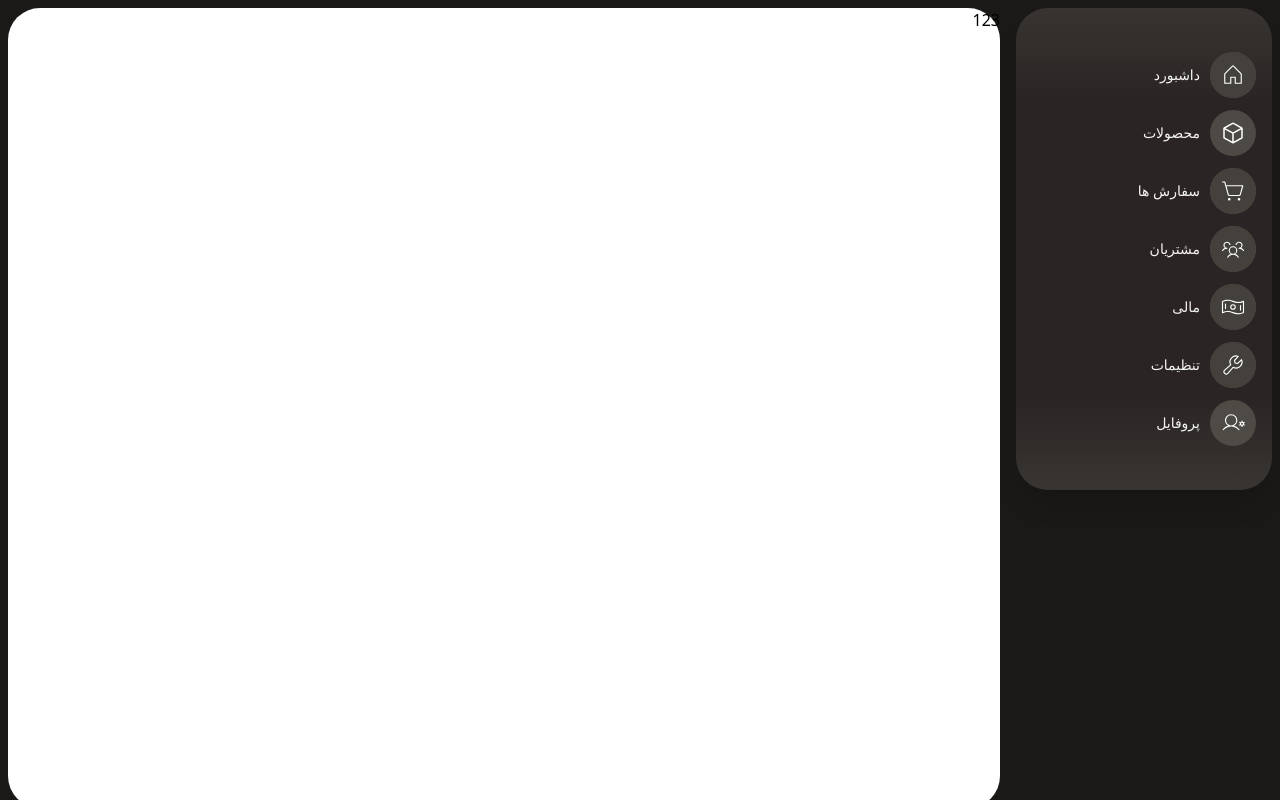
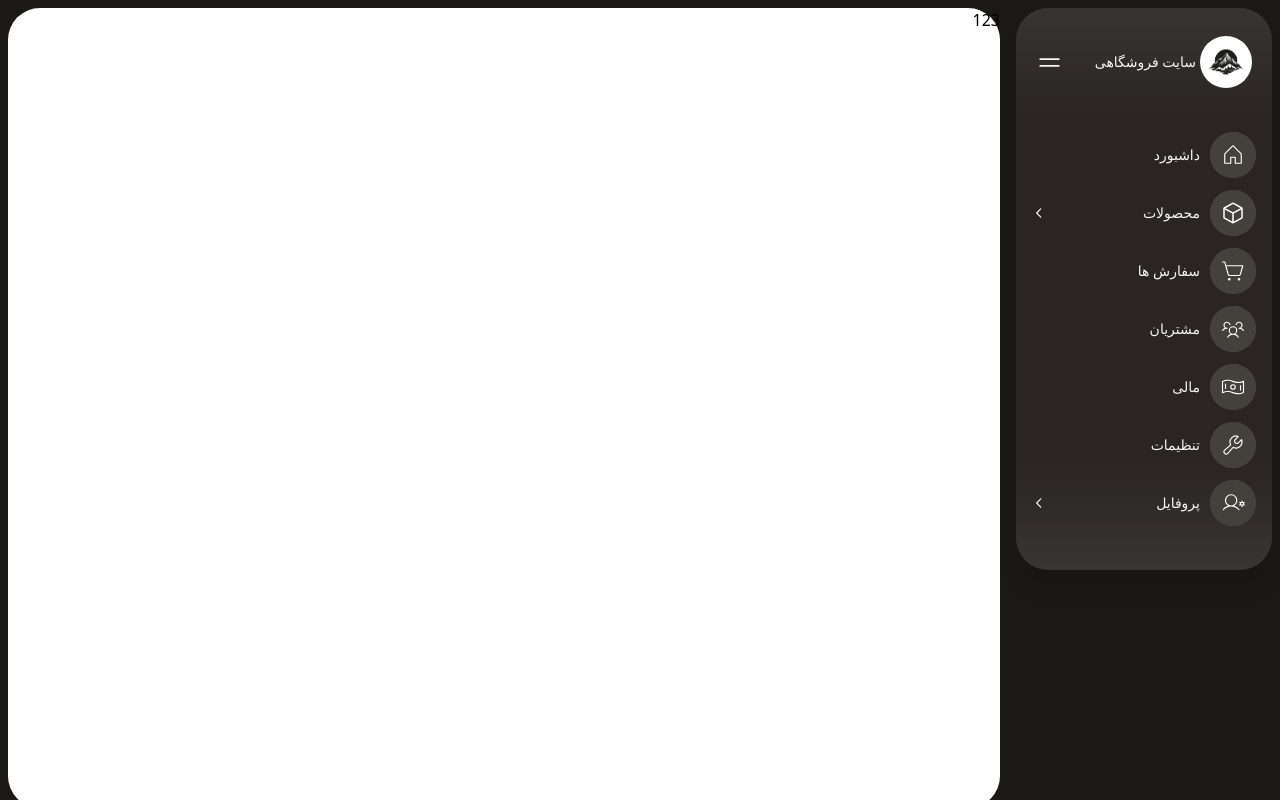
Before and after one commit to Mehregan-A/admin-react-v1, a React (Vite) app: page / in a window 1280 px wide. Built offline with nearby package versions, Linux system fonts and the light colour scheme.

Commit message:
start write sidebar

```diff
--- a/src/components/Sidebar.jsx
+++ b/src/components/Sidebar.jsx
@@ -1,4 +1,4 @@
-// import Image from '/src/assets/images/User.png';
+import Image from '/src/assets/image/logo-sidebar.jpg';
 import { SideItem } from "../assets/data/data.js";
 import { NavLink, useLocation } from "react-router-dom";
 import FaIcons from "./Icon.jsx";
@@ -12,9 +12,7 @@ import { Config } from "../config/Config.jsx";
 import { IoShieldOutline } from "react-icons/io5";
 import {RiBox3Line, RiHome3Fill, RiHome5Fill} from "react-icons/ri";
 import {GoHomeFill} from "react-icons/go";
-// import { getAsyncProfile } from "../feature/redux/ProfileSlice.jsx";
-// import UserWoman from "../assets/images/UserWomen.png";
-// import UserImage from "../assets/images/User.png";
+import {PiEquals, PiEqualsBold, PiEqualsLight} from "react-icons/pi";
 
 const Sidebar = ({ open_close, open_slider }) => {
     // const { profile } = useSelector(state => state.profile);
@@ -138,8 +136,60 @@ const Sidebar = ({ open_close, open_slider }) => {
                 <div className="flex flex-col h-full justify-between">
                     <div className="mt-7 mx-3 flex flex-col items-center justify-center text-sm">
                         <div className='w-full'>
-                            <ul className="pt-3 mb-10 flex flex-col gap-1">
+                            <div className='flex items-center justify-between px-2'>
+                                <div className='flex items-center gap-1'>
+                                    <img src={Image} className='rounded-full w-13 h-13'/>
+                                    <h1 className='text-stone-100'>سایت فروشگاهی</h1>
+                                </div>
+                                <div>
+                                    <PiEquals size={27} className='text-stone-100' />
+                                </div>
+                            </div>
+                            <ul className="pt-10 mb-10 flex flex-col gap-1">
                                {SideItem.map((item) =>
+                                   item.sub.length > 0 ? (
+                                       <li
+                                           key={item.id}
+                                           className={`${
+                                               subId === item.id ? "gap-1 flex-col" : "gap-0 "
+                                           }  anime_hover duration-500 delay-150 overflow-hidden group transition-colors cursor-pointer flex  rounded-full hover:bg-gradient-to-l from-stone-400/90 via-stone-600 to-stone-700/30  p-1 items-center `}
+                                       >
+                                           <div className='rounded-full transition-colors group-hover:bg-stone-300/40 bg-stone-600/80 text-white'>
+                                               <NavLink
+                                                   to={item.link}
+                                                   onClick={(e) => {
+                                                       e.preventDefault();
+                                                       subMenu(item.id);
+                                                   }}
+                                                   className={() =>
+                                                       location.pathname === item.link ||
+                                                       item.sub.some((sub) => sub.link === location.pathname)
+                                                           ? "active-link w-11.5 h-11.5  text-2xl  items-center flex justify-center"
+                                                           : "inactive-link  w-11.5 h-11.5 bg-stone-700 text-2xl text-stone-50 items-center flex justify-center"
+                                                   }
+                                               >
+                                                   <div className='hidden group-hover:inline'>
+                                                       <FaIcons icon={item.icon_fill} />
+                                                   </div>
+                                                   <div className=' group-hover:hidden'>
+                                                       <FaIcons icon={item.icon_outline} />
+                                                   </div>
+                                               </NavLink>
+                                           </div>
+                                           <div className={`${
+                                               subId === item.id ? "gap-1 flex-col" : "gap-0 "
+                                           } w-full flex justify-between items-center gap-1`}>
+                                               <div className='text-stone-100 mr-2.5'>{item.label}</div>
+                                               <div>
+                                                   <HiOutlineChevronDown
+                                                       className={`anime_hover transition-transform duration-300 text-stone-100 ${
+                                                           subId === item.id ? "rotate-0" : "rotate-90"
+                                                       }`}
+                                                   />
+                                               </div>
+                                           </div>
+                                       </li>
+                                   ) : (
                                 <li key={item.id} className='group transition-colors cursor-pointer flex justify-start rounded-full hover:bg-gradient-to-l from-stone-400/90 via-stone-600 to-stone-700/30  p-1 items-center '>
                                     <div className='rounded-full transition-colors group-hover:bg-stone-300/40 bg-stone-600/80 text-white'>
                                         <NavLink
@@ -148,7 +198,7 @@ const Sidebar = ({ open_close, open_slider }) => {
                                             onClick={handleItemClick}
                                             className={({ isActive }) =>
                                                 isActive
-                                                    ? "  w-11.5 h-11.5  text-2xl  items-center flex justify-center"
+                                                    ? " w-11.5 h-11.5  text-2xl  items-center flex justify-center"
                                                     : "inactive-link  w-11.5 h-11.5 bg-stone-700 text-2xl text-stone-50 items-center flex justify-center"
                                             }
                                         >
@@ -161,8 +211,8 @@ const Sidebar = ({ open_close, open_slider }) => {
                                         </NavLink>
                                     </div>
                                     <div className='text-stone-100 mr-2.5'>{item.label}</div>
-
                                 </li>
+                                   )
                                )}
                                 {/*<li className='flex justify-start rounded-full  p-1 items-center'>*/}
                                 {/*    <div className="rounded-full w-11.5 h-11.5 bg-stone-700 text-2xl text-stone-200 items-center flex justify-center">*/}
```
Also changed, not shown: src/assets/image/logo-sidebar.jpg (added).
